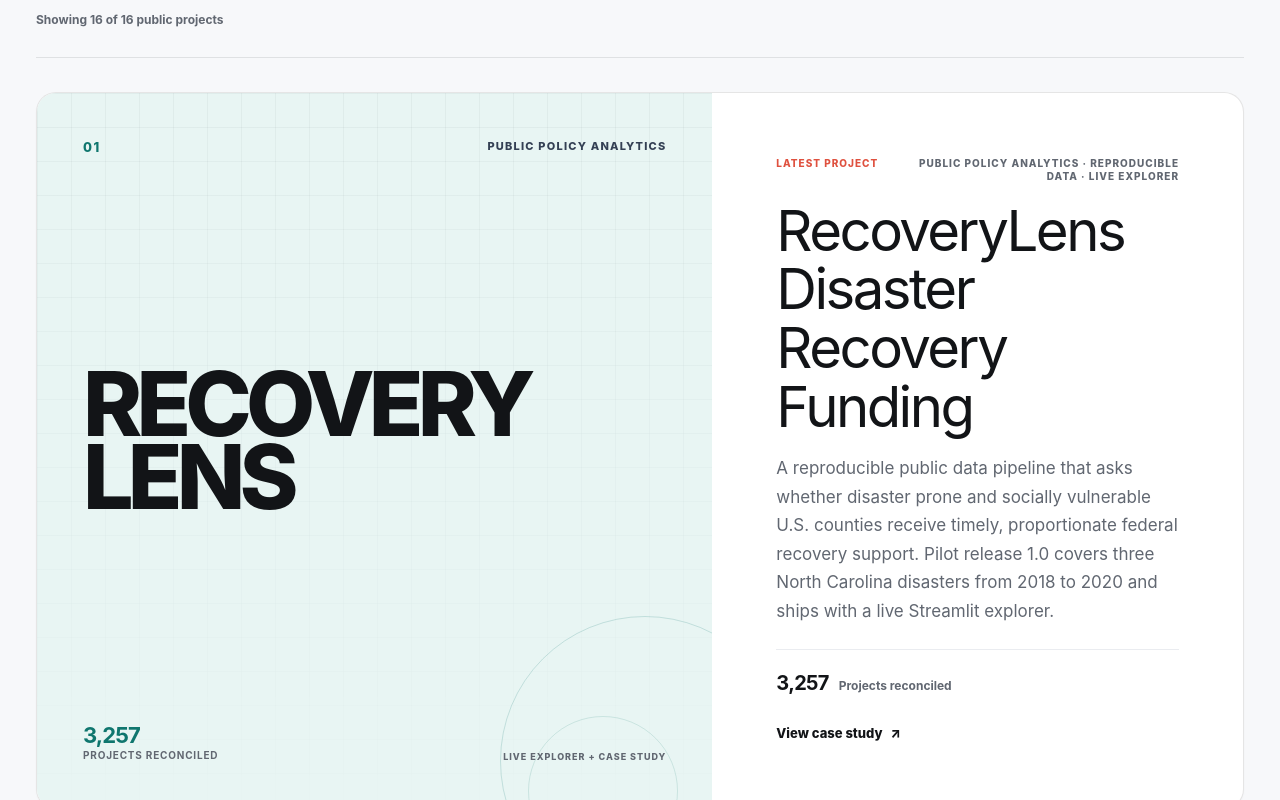
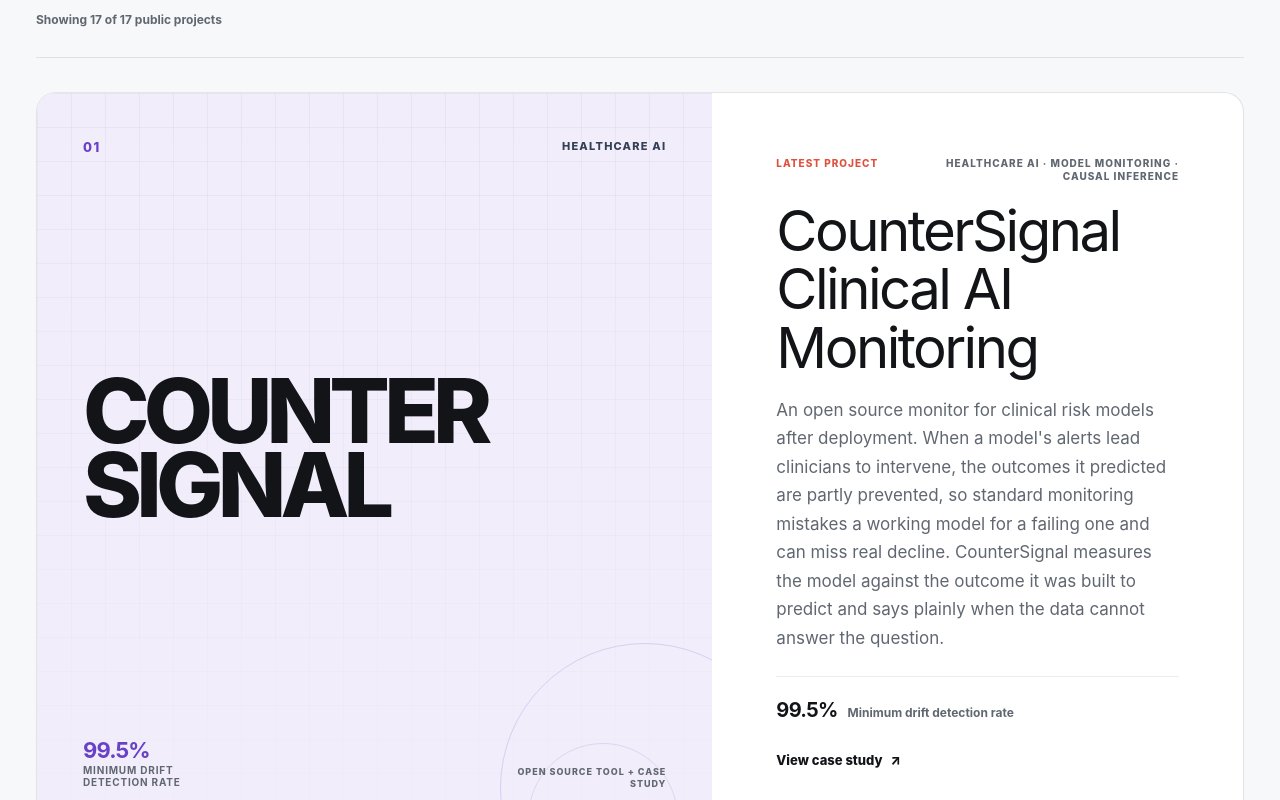
Before and after one commit to Boatengs/my-portfolio, a Next.js app: page /work in a window 1280 px wide. Shown: the part 920-1720 px from the top of the page. Built offline with nearby package versions, Linux system fonts and the light colour scheme.

Commit message:
Add CounterSignal as the newest case study (#30)

```diff
--- /dev/null
+++ b/app/countersignal-project.ts
@@ -0,0 +1,87 @@
+import type { Project } from "./projects";
+
+type CounterSignalProject = Project & {
+  imageLabel?: string;
+  liveUrl?: string;
+};
+
+export const counterSignalProject: CounterSignalProject = {
+  slug: "countersignal",
+  index: "16",
+  title: "CounterSignal Clinical AI Monitoring",
+  category: "Healthcare AI · Model Monitoring · Causal Inference",
+  accent: "violet",
+  summary:
+    "An open source monitor for clinical risk models after deployment. When a model's alerts lead clinicians to intervene, the outcomes it predicted are partly prevented, so standard monitoring mistakes a working model for a failing one and can miss real decline. CounterSignal measures the model against the outcome it was built to predict and says plainly when the data cannot answer the question.",
+  challenge:
+    "A readmission or mortality model flags a patient, the care team steps in, and the event never happens. Comparing predictions with recorded outcomes then makes the model look miscalibrated, and the better the intervention, the worse the model appears. Checking only untreated patients misses changes among the high risk patients who are usually treated, and small hospitals have too few cases for monthly metrics to mean anything.",
+  approach:
+    "CounterSignal keeps untreated patients and weights each one by the inverse probability of remaining untreated, estimated from the model's score, the logged alert flag and the clinical factors that drove treatment. Each month it reports observed over expected events, AUC, calibration and Brier score with bootstrap intervals that refit the treatment model, and gives a verdict of stable, drift or not enough evidence yet against an acceptable range. A two sided CUSUM accumulates evidence across months, with each month standardized against a simulated null distribution rather than a normal approximation so the alarm stays valid in small hospitals, and population stability signals cover months still awaiting outcomes. The benchmark simulates alerts and treatment on real patient records, compares four monitors including an independent implementation of the Feng et al. score based CUSUM, and was checked by two independent reviews whose confirmed findings were fixed before publication.",
+  outcome:
+    "On 180,177 real records from two public datasets, with logistic regression and gradient boosting models and 200 simulated deployments per scenario, CounterSignal caught drift among treated patients in at least 99.5% of deployments in every configuration, most often in the second month of the change. Standard, untreated only and Feng et al. monitors caught it in 16.0% to 88.0% of deployments, typically in months 3 to 5 of the change. With the model unchanged, standard monitoring raised a false alarm in 95.0% to 100.0% of deployments, while CounterSignal alarmed in 4.5% to 9.0%, similar to the other corrected monitors but above the planned 5% in three of four configurations.",
+  applications:
+    "Post deployment surveillance of readmission, deterioration and sepsis models; local validation in hospitals with small patient volumes; evidence for model governance committees deciding whether to retrain; and audits of vendor models whose alerts change care.",
+  tools: [
+    "Python",
+    "NumPy",
+    "Pandas",
+    "SciPy",
+    "Scikit-learn",
+    "Streamlit",
+    "Plotly",
+    "GitHub Actions",
+    "Pytest",
+    "Ruff",
+    "Logistic Regression",
+    "Gradient Boosting",
+    "Inverse Probability Weighting",
+    "Doubly Robust Estimation",
+    "Bootstrap Confidence Intervals",
+    "CUSUM Sequential Monitoring",
+    "Monte Carlo Null Simulation",
+    "Population Stability Index",
+    "Calibration Analysis",
+    "Semi Synthetic Benchmarking",
+  ],
+  limitations:
+    "Alerts, treatment and its effect are simulated on real records, so this is evidence that the method works largely as designed, not a validation in a live deployment. Its false alarm rate ran above the planned 5% in three of four configurations, up to 9.0%. The correction relies on every driver of treatment being logged: when treatment also depended on a factor the monitor was not given, false alarms rose to 12.0% on the sepsis data. Reweighting costs precision, so single months are often undecided and the cumulative alarm carries the evidence. It is research software, not a certified clinical product.",
+  future:
+    "Test on a real deployment log with recorded alerts and treatments, add a variance correction for models that are calibrated overall but not within every covariate level, and extend the alarm to discrimination as well as calibration.",
+  filters: ["Machine Learning", "Healthcare"],
+  dataset: "UCI Diabetes 130-US Hospitals and UCI Sepsis Survival Minimal Clinical Records",
+  datasetSize: "69,973 diabetic inpatients · 110,204 sepsis admissions · 200 deployments per scenario",
+  datasetSource: "UCI Machine Learning Repository · CC BY 4.0",
+  image: "/project-captures/countersignal.svg",
+  imageLabel: "TWO DATASETS · FOUR MONITORS · INDEPENDENTLY REVIEWED",
+  repoUrl: "https://github.com/Boatengs/countersignal",
+  evidence: [
+    {
+      value: "99.5%",
+      label: "Minimum drift detection rate",
+      detail:
+        "Drift among treated patients was caught in at least 99.5% of deployments in every dataset and model, most often in the second month of the change.",
+    },
+    {
+      value: "95.0%+",
+      label: "Standard monitor false alarms",
+      detail:
+        "With the model unchanged, monitoring recorded outcomes raised a false alarm in 95.0% to 100.0% of deployments; CounterSignal in 4.5% to 9.0%.",
+    },
+    {
+      value: "180,177",
+      label: "Real patient records",
+      detail:
+        "Two UCI datasets, logistic regression and gradient boosting models, five scenarios and 200 simulated deployments each.",
+    },
+    {
+      value: "12.0%",
+      label: "False alarms if a driver is hidden",
+      detail:
+        "When treatment also depended on a factor the monitor was not given, its false alarm rate rose to 12.0% on the sepsis data.",
+    },
+  ],
+  validation:
+    "Every month is drawn from a known population, so each monitor is scored against the model's true calibration rather than its own sample. All monitors run on the same simulated deployments; the standard, untreated only and CounterSignal monitors share one alarm rule and limit. Results tables are generated from the committed results and checked in CI, and 24 tests cover the estimators, alarm calibration, edge cases and the benchmark truth.",
+  metricContext:
+    "CounterSignal reports whether a model still predicts what it was validated to predict. It does not measure whether the intervention works or decide whether to retrain.",
+};
--- a/app/project-cover.tsx
+++ b/app/project-cover.tsx
@@ -1,6 +1,7 @@
 import type { Project } from "./projects";
 
 const coverCodes: Record<string, [string, string]> = {
+  "countersignal": ["COUNTER", "SIGNAL"],
   "recoverylens": ["RECOVERY", "LENS"],
   "delta-fpna": ["DELTA", "FP&A"],
   "gridpulse-energy-grid-analytics": ["GRID", "PULSE"],
@@ -26,6 +27,7 @@ function primaryCategory(category: string) {
 function defaultSurfaceLabel(project: Project) {
   if (project.slug === "world-happiness-analysis") return "OPEN LIVE DASHBOARD";
   if (project.slug === "gridpulse-energy-grid-analytics") return "LIVE CONTROL ROOM + CASE STUDY";
+  if (project.slug === "countersignal") return "OPEN SOURCE TOOL + CASE STUDY";
   if (project.slug === "recoverylens") return "LIVE EXPLORER + CASE STUDY";
   if (project.slug === "delta-fpna") return "LIVE DASHBOARD + CASE STUDY";
   return "VIEW CASE STUDY";
--- a/app/project-registry.ts
+++ b/app/project-registry.ts
@@ -4,6 +4,7 @@ import { wastewaterProject } from "./wastewater-project";
 import { financialCrimeProject } from "./financial-crime-project";
 import { worldHappinessProject } from "./world-happiness-project";
 import { gridPulseProject } from "./gridpulse-project";
+import { counterSignalProject } from "./countersignal-project";
 import { recoveryLensProject } from "./recoverylens-project";
 import { deltaFpnaProject } from "./delta-fpna-project";
 import { sitePath } from "./site-path";
@@ -24,7 +25,7 @@ const numberedProjects = publicProjects.map((project) => {
 
 // New public work belongs at the top of the portfolio. Add each newly published
 // project to the beginning of this list so visitors see the most recent work first.
-const recentProjects = [recoveryLensProject, deltaFpnaProject, gridPulseProject];
+const recentProjects = [counterSignalProject, recoveryLensProject, deltaFpnaProject, gridPulseProject];
 
 // Keep the visible portfolio numbered continuously after excluding confidential
 // work. Projects are registered once here, then generated everywhere.
--- a/scripts/validate-palette-portrait.mjs
+++ b/scripts/validate-palette-portrait.mjs
@@ -52,10 +52,10 @@ if (!home.includes("/my-portfolio/sam-profile.webp")) {
 for (const marker of [
   "Advancing organizations",
   // The home page features the two newest projects; check their headline evidence renders.
+  "99.5%",
+  "Minimum drift detection rate",
   "3,257",
   "Projects reconciled",
-  "4.7%",
-  "2025 mainline margin, from 15.1%",
 ]) {
   if (!home.includes(marker)) {
     throw new Error(`Homepage brand polish is missing expected content: ${marker}`);
--- a/scripts/validate-portfolio-export.mjs
+++ b/scripts/validate-portfolio-export.mjs
@@ -21,8 +21,10 @@ const expectedProjectSlugs = [
   "gridpulse-energy-grid-analytics",
   "recoverylens",
   "delta-fpna",
+  "countersignal",
 ];
 const generatedProjectSlugs = [
+  "countersignal",
   "recoverylens",
   "delta-fpna",
   "gridpulse-energy-grid-analytics",
@@ -126,7 +128,7 @@ if (missingCards.length || unexpectedCards.length) {
 if (displayedProjectSlugs.size !== expectedProjectSlugs.length || projectCardCount !== expectedProjectSlugs.length || projectCoverCount !== expectedProjectSlugs.length) {
   throw new Error(`Projects index must contain exactly ${expectedProjectSlugs.length} unique editorial cards and covers.`);
 }
-if (orderedProjectSlugs.slice(0, 3).join(",") !== "recoverylens,delta-fpna,gridpulse-energy-grid-analytics") throw new Error("Newest projects must lead the Projects index: RecoveryLens, Delta FP&A, then GridPulse.");
+if (orderedProjectSlugs.slice(0, 4).join(",") !== "countersignal,recoverylens,delta-fpna,gridpulse-energy-grid-analytics") throw new Error("Newest projects must lead the Projects index: CounterSignal, RecoveryLens, Delta FP&A, then GridPulse.");
 for (const marker of ["demo-capture", "Price Elasticity Modeling", "NDA PROTECTED"]) {
   if (workHtml.includes(marker)) throw new Error(`Public Projects index contains forbidden content: ${marker}`);
 }
@@ -155,13 +157,14 @@ requireText("out/projects/financial-crime-risk-intelligence/index.html", "41.53
 requireText("out/projects/financial-crime-risk-intelligence/index.html", 'class="mobile-nav"');
 
 for (const [slug, markers] of [
+  ["countersignal", ["CounterSignal Clinical AI Monitoring", "99.5%", "180,177", "12.0%", "https://github.com/Boatengs/countersignal"]],
   ["recoverylens", ["RecoveryLens Disaster Recovery Funding", "3,257", "240 / 290", "Launch live dashboard", "https://recoverylens.streamlit.app", "https://github.com/Boatengs/recoverylens"]],
   ["delta-fpna", ["Delta Air Lines FP&amp;A and Network Analytics", "15.1% to 4.7%", "3.96%", "Launch live dashboard", "https://delta-fpna.streamlit.app", "https://github.com/Boatengs/financial-planning-performance-dashboard"]],
 ]) {
   const html = fs.readFileSync(`out/projects/${slug}/index.html`, "utf8");
   for (const marker of markers) if (!html.includes(marker)) throw new Error(`${slug} portfolio export is missing: ${marker}`);
 }
-for (const marker of ["LIVE EXPLORER + CASE STUDY", "LIVE DASHBOARD + CASE STUDY"]) {
+for (const marker of ["OPEN SOURCE TOOL + CASE STUDY", "LIVE EXPLORER + CASE STUDY", "LIVE DASHBOARD + CASE STUDY"]) {
   if (!workHtml.includes(marker)) throw new Error(`Projects index is missing the live label: ${marker}`);
 }
 const gridPulseHtml = requireText("out/projects/gridpulse-energy-grid-analytics/index.html", "GridPulse Energy Grid Analytics");
--- a/scripts/validate-project-order.mjs
+++ b/scripts/validate-project-order.mjs
@@ -1,7 +1,7 @@
 import fs from "node:fs";
 
 const workFile = "out/work/index.html";
-const newestProjectSlug = "recoverylens";
+const newestProjectSlug = "countersignal";
 
 if (!fs.existsSync(workFile)) {
   throw new Error(`${workFile} does not exist. Build the canonical portfolio first.`);
--- a/tests/portfolio-routes.json
+++ b/tests/portfolio-routes.json
@@ -21,6 +21,7 @@
   "/projects/financial-crime-risk-intelligence/",
   "/projects/world-happiness-analysis/",
   "/projects/gridpulse-energy-grid-analytics/",
+  "/projects/countersignal/",
   "/projects/recoverylens/",
   "/projects/delta-fpna/"
 ]
```
Also changed, not shown: public/project-captures/countersignal.svg (added).
